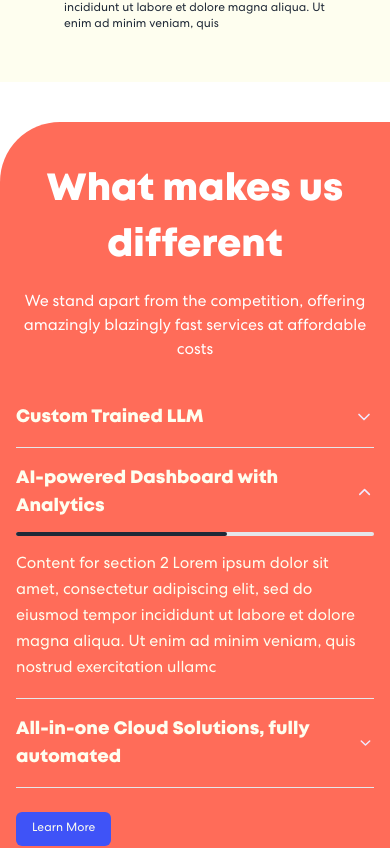
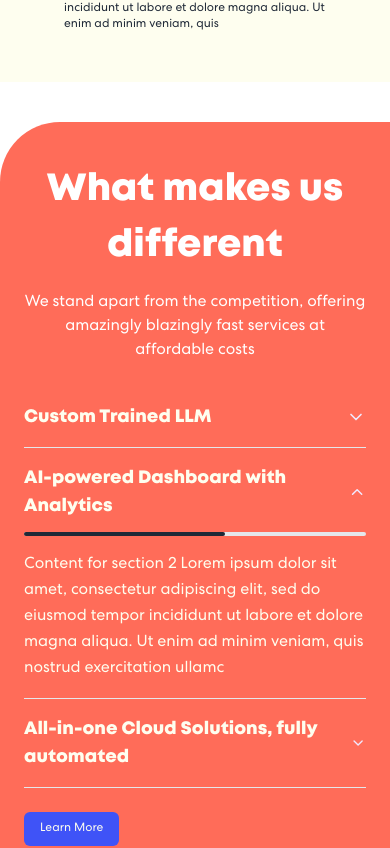
Before and after one commit to Avinier/SuperServerAI-LandingPage, a React (Vite) app: page / in a window 390 px wide. Shown: the part 3098-3946 px from the top of the page. Built offline with nearby package versions, Linux system fonts and the light colour scheme.

Commit message:
Update AiInfo.jsx

```diff
--- a/src/components/AiInfo.jsx
+++ b/src/components/AiInfo.jsx
@@ -35,7 +35,7 @@ const AiInfo = () => {
   ];
 
   return (
-    <section className="py-10 md:py-20 px-4 md:px-8 lg:px-20 relative bg-secondary overflow-hidden rounded-tl-[60px] md:rounded-tl-[120px] rounded-bl-[60px] md:rounded-bl-[120px]">
+    <section className="py-10 md:py-20 px-6 md:px-8 lg:px-20 relative bg-secondary overflow-hidden rounded-tl-[60px] md:rounded-tl-[120px] rounded-bl-[60px] md:rounded-bl-[120px]">
       <h1 className="text-3xl md:text-4xl lg:text-5xl font-heading text-white text-center">What makes us different</h1>
       <p className="text-base md:text-lg lg:text-xl mt-4 lg:mt-6 text-bold text-center font-body text-white max-w-3xl mx-auto">
         We stand apart from the competition, offering amazingly blazingly fast services at affordable costs
```
